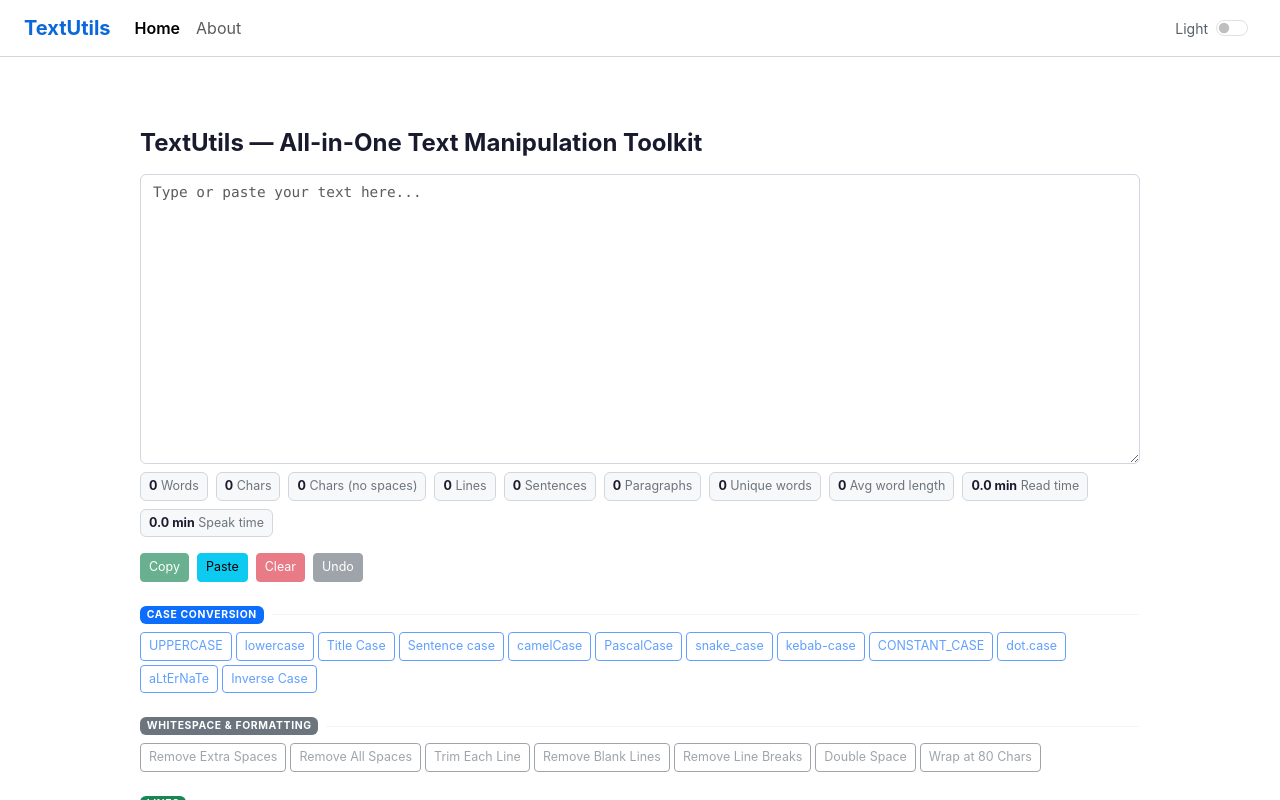
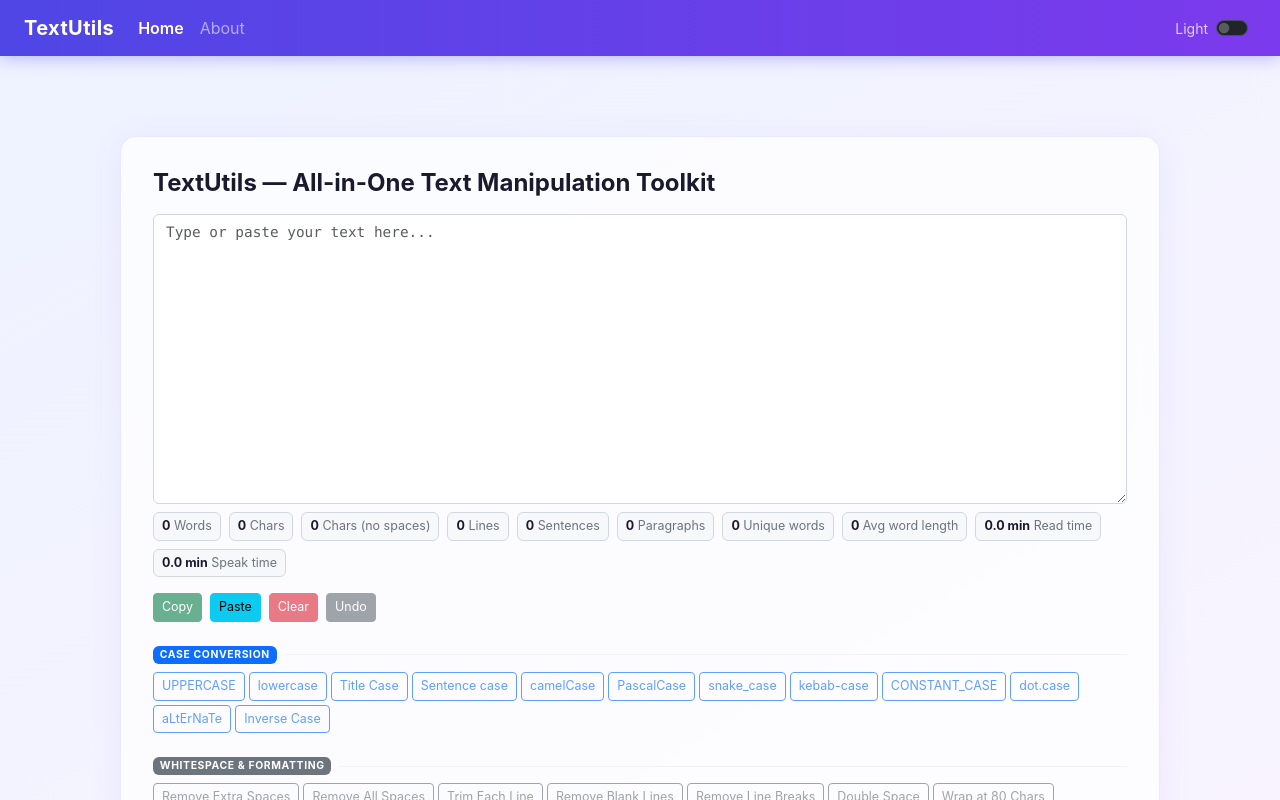
Before and after one commit to murdochroy2/textutils2, a React (Create React App) app: page / in a window 1280 px wide. Shown: the top 800 px of the page. Built offline with nearby package versions, Linux system fonts and the light colour scheme.

Commit message:
Enhance dark mode styling and improve layout for better user experience

```diff
--- a/src/App.css
+++ b/src/App.css
@@ -1,5 +1,11 @@
 body {
-  transition: background-color 0.2s ease;
+  transition: background-color 0.25s ease, color 0.25s ease;
+  background: linear-gradient(150deg, #eef2ff 0%, #f5f3ff 45%, #fdf4ff 100%);
+  min-height: 100vh;
+}
+
+body.dark-mode {
+  background: linear-gradient(150deg, #0d1117 0%, #0d0d1a 60%, #0d0a1a 100%);
 }
 
 .btn-sm {
@@ -9,3 +15,19 @@ body {
 .font-monospace {
   font-family: "SFMono-Regular", Consolas, "Liberation Mono", Menlo, monospace !important;
 }
+
+.content-card {
+  background: rgba(255, 255, 255, 0.72);
+  backdrop-filter: blur(12px);
+  -webkit-backdrop-filter: blur(12px);
+  border-radius: 1rem;
+  border: 1px solid rgba(99, 102, 241, 0.12);
+  box-shadow: 0 4px 32px rgba(99, 102, 241, 0.08);
+  padding: 1.5rem 2rem;
+}
+
+.content-card.dark {
+  background: rgba(22, 27, 34, 0.85);
+  border: 1px solid rgba(99, 102, 241, 0.2);
+  box-shadow: 0 4px 32px rgba(0, 0, 0, 0.4);
+}
--- a/src/App.js
+++ b/src/App.js
@@ -18,19 +18,22 @@ function App() {
   const toggleMode = (e) => {
     if (e.target.checked) {
       setMode("dark");
-      document.body.style.backgroundColor = "#0d1117";
+      document.body.classList.add("dark-mode");
     } else {
       setMode("light");
-      document.body.style.backgroundColor = "";
+      document.body.classList.remove("dark-mode");
     }
     showAlert("success", e.target.checked ? "Dark mode enabled" : "Light mode enabled");
   };
+
+  const isDark = mode === "dark";
 
   return (
     <Router>
       <Navbar title="TextUtils" mode={mode} toggleMode={toggleMode} />
       <Alert alert={alert} />
-      <div className="container-fluid px-3 px-md-4">
+      <div className="container-fluid px-3 px-md-4 py-4">
+        <div className={`content-card${isDark ? " dark" : ""}`} style={{ maxWidth: 1040, margin: "0 auto" }}>
           <Routes>
             <Route
               path="/"
@@ -45,6 +48,7 @@ function App() {
             <Route path="/about" element={<About mode={mode} />} />
           </Routes>
         </div>
+      </div>
     </Router>
   );
 }
--- a/src/components/About.js
+++ b/src/components/About.js
@@ -104,8 +104,8 @@ export default function About({ mode }) {
 
   return (
     <div
-      className="py-4"
-      style={{ color: isDark ? "#e6edf3" : "#1a1a2e", maxWidth: 1000, margin: "0 auto" }}
+      className="py-2"
+      style={{ color: isDark ? "#e6edf3" : "#1a1a2e" }}
     >
       <h4 className="fw-bold mb-1">About TextUtils</h4>
       <p className="text-secondary mb-4">
--- a/src/components/Navbar.js
+++ b/src/components/Navbar.js
@@ -8,14 +8,17 @@ function Navbar({ title, mode, toggleMode }) {
   return (
     <nav
       className="navbar navbar-expand-lg sticky-top"
-      data-bs-theme={isDark ? "dark" : "light"}
+      data-bs-theme="dark"
       style={{
-        backgroundColor: isDark ? "#161b22" : "#ffffff",
-        borderBottom: `1px solid ${isDark ? "#30363d" : "#d0d7de"}`,
+        background: isDark
+          ? "linear-gradient(90deg, #1e1b4b 0%, #312e81 100%)"
+          : "linear-gradient(90deg, #4f46e5 0%, #7c3aed 100%)",
+        borderBottom: "none",
+        boxShadow: "0 2px 16px rgba(79, 70, 229, 0.35)",
       }}
     >
       <div className="container-fluid px-3 px-md-4">
-        <Link className="navbar-brand fw-bold" to="/" style={{ color: isDark ? "#58a6ff" : "#0969da" }}>
+        <Link className="navbar-brand fw-bold" to="/" style={{ color: "#fff", letterSpacing: "0.02em" }}>
           {title}
         </Link>
 
@@ -52,7 +55,7 @@ function Navbar({ title, mode, toggleMode }) {
           </ul>
 
           <div className="d-flex align-items-center gap-2">
-            <span className="small" style={{ color: isDark ? "#8b949e" : "#57606a" }}>
+            <span className="small" style={{ color: "rgba(255,255,255,0.75)" }}>
               {isDark ? "Dark" : "Light"}
             </span>
             <div className="form-check form-switch mb-0">
--- a/src/components/TextForm.js
+++ b/src/components/TextForm.js
@@ -505,8 +505,8 @@ function TextForm({ heading, mode, showAlert }) {
 
   return (
     <div
-      className="py-3"
-      style={{ color: isDark ? "#e6edf3" : "#1a1a2e", maxWidth: 1000, margin: "0 auto" }}
+      className="py-2"
+      style={{ color: isDark ? "#e6edf3" : "#1a1a2e" }}
     >
       <h4 className="mb-3 fw-bold">{heading}</h4>
 
```
Lines whose indentation alone changed are shown as unchanged.
